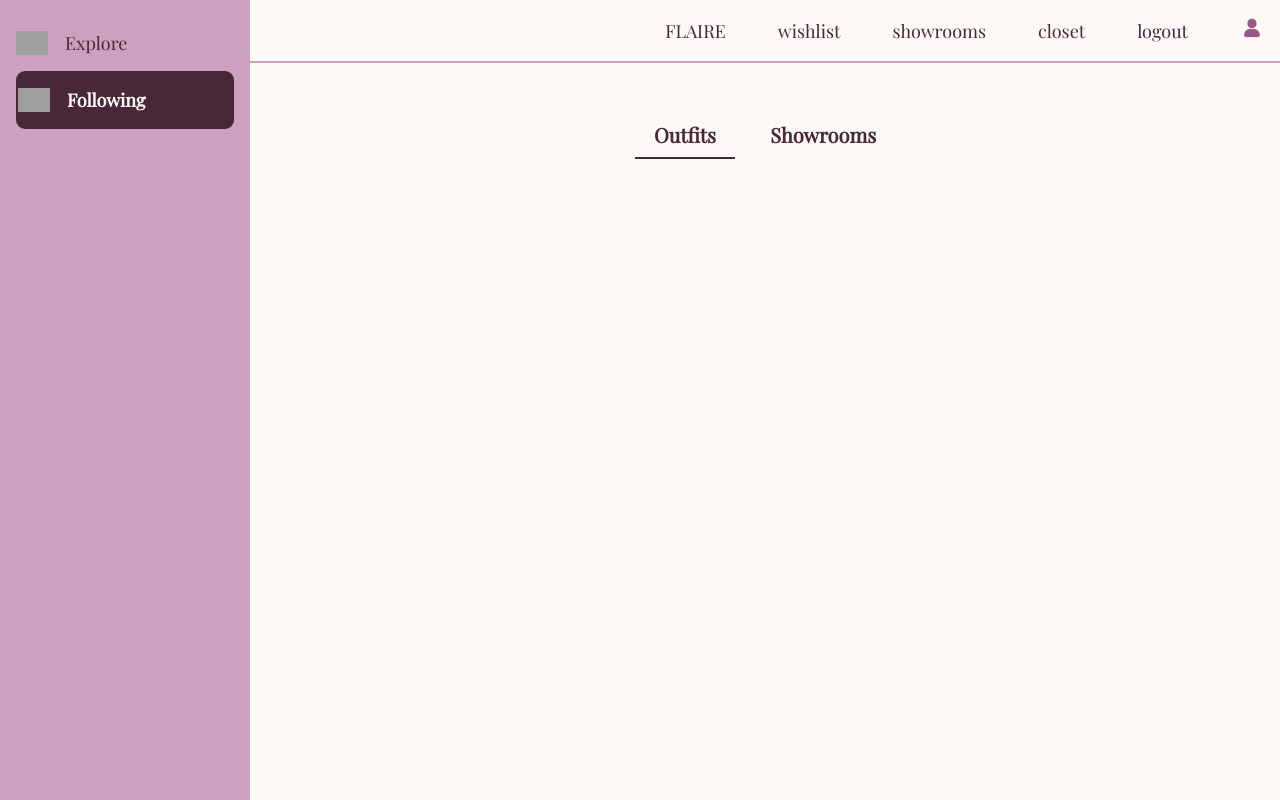
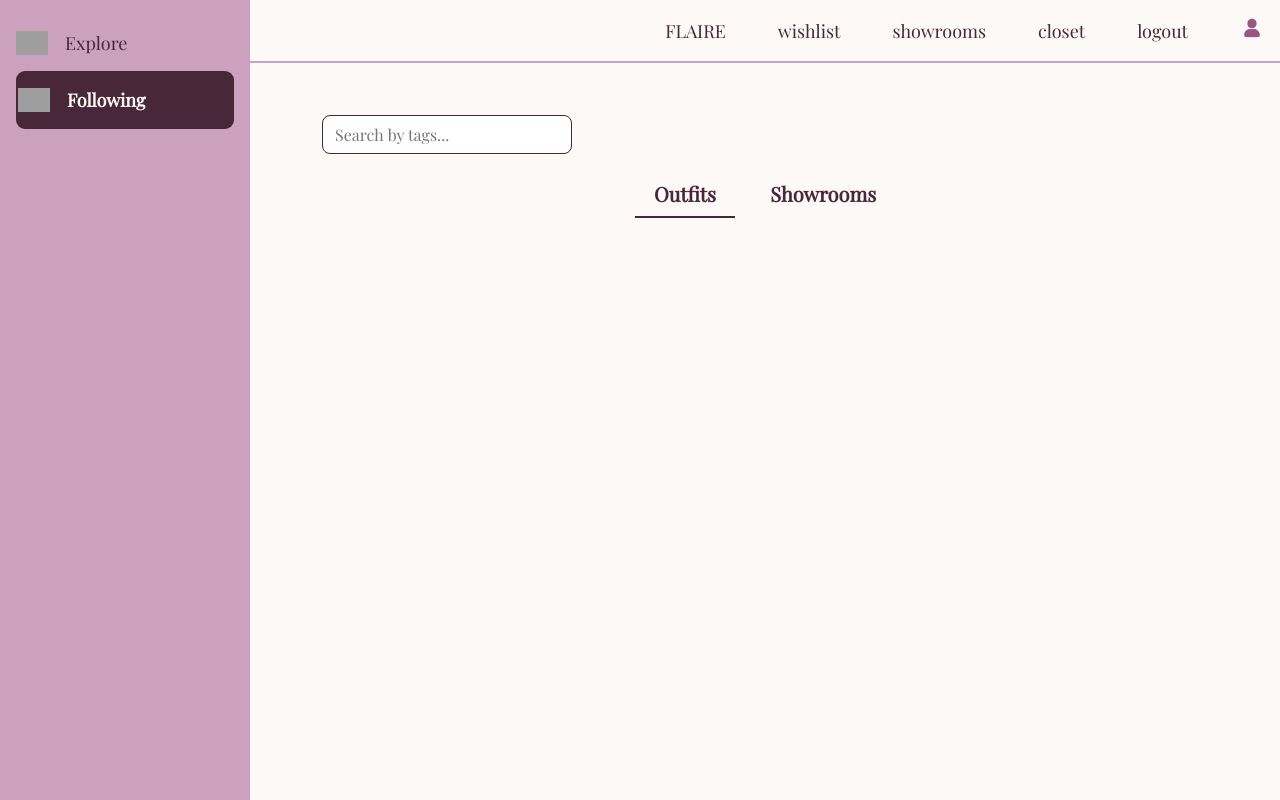
Before and after one commit to ninasandejas/FLAIRE_CSCI42, a Django app: page /social/following/ in a window 1280 px wide. Run offline with Django 3.2, Linux system fonts and the light colour scheme; the visitor is signed in with stand-in values (Sample User, id 1); data that the repository does not hold is empty; grey boxes are pictures that could not be loaded.

Commit message:
Added search bar: filter by tagging.

```diff
--- a/flaire/social/views.py
+++ b/flaire/social/views.py
@@ -5,11 +5,14 @@ from django.views.decorators.csrf import csrf_exempt
 from django.contrib.auth.decorators import login_required
 from django.contrib.auth.mixins import LoginRequiredMixin
 from django.shortcuts import render
+from django.db.models import Q
 from user_management.models import Profile
 from closet.models import ClothingItem, Comment, Outfit
 from showrooms.models import Showroom, ShowroomFollower, ShowroomCollaborator
 from .models import Follow
 import json
+
+
 
 
 @login_required
@@ -27,51 +30,98 @@ def following(request):
 
 class ExploreOutfitsGridView(LoginRequiredMixin, View):
     def get(self, request):
+        search = request.GET.get('search', '').strip().lower()
         outfits = Outfit.objects.all().order_by("-date_created")
 
-        image_data = [{"id": outfit.id, "url": outfit.image.url if outfit.image else ""} for outfit in outfits]
+        if search:
+            outfits = outfits.filter(
+                Q(caption__icontains=search) |
+                Q(tags__name__icontains=search)
+            ).distinct()
+
+        image_data = [
+            {
+                "id": outfit.id,
+                "url": outfit.image.url if outfit.image else "",
+                "tags": [tag.name for tag in outfit.tags.all()]
+            }
+            for outfit in outfits
+        ]
         return JsonResponse({"images": image_data})
+
 
 class ExploreShowroomsGridView(LoginRequiredMixin, View):
     def get(self, request):
+        search = request.GET.get('search', '').strip().lower()
         showrooms = Showroom.objects.all().order_by("-date_updated")
+
+        if search:
+            showrooms = showrooms.filter(
+                Q(title__icontains=search) |
+                Q(tags__name__icontains=search)
+            ).distinct()
+
         image_data = [
             {
                 "id": showroom.id,
                 "slug": showroom.slug,
                 "title": showroom.title,
                 "cover_image": showroom.cover_image.url if showroom.cover_image else "",
+                "tags": [tag.name for tag in showroom.tags.all()]
             }
-        for showroom in showrooms
+            for showroom in showrooms
         ]
         return JsonResponse({"images": image_data})
 
 
 class FollowingOutfitsGridView(LoginRequiredMixin, View):
     def get(self, request):
+        search = request.GET.get('search', '').strip().lower()
         following_ids = Follow.objects.filter(follower=request.user.profile).values_list('following_id', flat=True)
         following_profiles = Profile.objects.filter(id__in=following_ids)
         outfits = Outfit.objects.filter(owner__in=following_profiles).order_by("-date_created")
 
-        image_data = [{"id": outfit.id, "url": outfit.image.url if outfit.image else ""} for outfit in outfits]
+        if search:
+            outfits = outfits.filter(
+                Q(caption__icontains=search) |
+                Q(tags__name__icontains=search)
+            ).distinct()
+
+        image_data = [
+            {
+                "id": outfit.id,
+                "url": outfit.image.url if outfit.image else "",
+                "tags": [tag.name for tag in outfit.tags.all()]
+            }
+            for outfit in outfits
+        ]
         return JsonResponse({"images": image_data})
 
 
 class FollowingShowroomsGridView(LoginRequiredMixin, View):
     def get(self, request):
+        search = request.GET.get('search', '').strip().lower()
         following_showrooms = ShowroomFollower.objects.filter(profile=request.user.profile)
         following_showroom_ids = following_showrooms.values_list('showroom_id', flat=True)
         collaborator_showrooms = ShowroomCollaborator.objects.filter(collaborator=request.user.profile)
         collaborator_showroom_ids = collaborator_showrooms.values_list('showroom_id', flat=True)
         showroom_ids = following_showroom_ids.union(collaborator_showroom_ids)
         showrooms = Showroom.objects.filter(id__in=showroom_ids).order_by("-date_updated")
+
+        if search:
+            showrooms = showrooms.filter(
+                Q(title__icontains=search) |
+                Q(tags__name__icontains=search)
+            ).distinct()
+
         image_data = [
             {
                 "id": showroom.id,
                 "slug": showroom.slug,
                 "title": showroom.title,
                 "cover_image": showroom.cover_image.url if showroom.cover_image else "",
+                "tags": [tag.name for tag in showroom.tags.all()]
             }
-        for showroom in showrooms
+            for showroom in showrooms
         ]
         return JsonResponse({"images": image_data})
--- a/flaire/static/css/social/social.css
+++ b/flaire/static/css/social/social.css
@@ -21,6 +21,19 @@
   color: #482738;
 }
 
+.search-container {
+  padding: 20px 40px 0;
+  text-align: left;
+}
+
+#search-bar {
+  padding: 8px 12px;
+  font-size: 1rem;
+  border: 1px solid #482738;
+  border-radius: 8px;
+  width: 250px;
+}
+
 /* ======= Outfits Grid ======= */
 #outfits-grid {
   display: grid;
@@ -40,7 +53,7 @@
 
 .outfit-image {
   max-width: 100%;
-  height: auto;
+  height: 350px;
   object-fit: cover;
   border-radius: 8px;
 }
@@ -67,7 +80,7 @@
 
 .showroom-image {
   width: 100%;
-  height: auto;
+  height: 350px;
   object-fit: cover;
   border-radius: 8px;
 }
--- a/flaire/static/js/social/following.js
+++ b/flaire/static/js/social/following.js
@@ -3,6 +3,7 @@ document.addEventListener("DOMContentLoaded", () => {
   const showroomTab = document.getElementById("following-showrooms-tab");
   const outfitsGrid = document.getElementById("outfits-grid");
   const showroomsGrid = document.getElementById("showrooms-grid");
+  const searchInput = document.getElementById("search-bar");
 
   const activateTab = (tabToActivate) => {
     [outfitTab, showroomTab].forEach(tab => tab.classList.remove("active"));
@@ -29,8 +30,22 @@ document.addEventListener("DOMContentLoaded", () => {
 
   loadOutfits();
 
-  function loadOutfits() {
-    fetch(`/social/following-outfits/`)
+  searchInput.addEventListener("input", () => {
+    const searchQuery = searchInput.value.trim().toLowerCase();
+    if (outfitTab.classList.contains("active")) {
+      loadOutfits(searchQuery);
+    } else if (showroomTab.classList.contains("active")) {
+      loadShowrooms(searchQuery);
+    }
+  });
+
+  function loadOutfits(searchQuery = "") {
+    let url = "/social/following-outfits/";
+    if (searchQuery) {
+      url += `?search=${encodeURIComponent(searchQuery)}`;
+    }
+
+    fetch(url)
       .then(res => res.json())
       .then(data => {
         outfitsGrid.innerHTML = "";
@@ -56,15 +71,20 @@ document.addEventListener("DOMContentLoaded", () => {
           });
         });
       })
-      .catch(err => console.error("Error loading following outfits:", err));
+      .catch(err => console.error("Error loading outfits:", err));
   }
 
-  function loadShowrooms() {
-    fetch(`/social/following-showrooms/`)
+  function loadShowrooms(searchQuery = "") {
+    let url = "/social/following-showrooms/";
+    if (searchQuery) {
+      url += `?search=${encodeURIComponent(searchQuery)}`;
+    }
+
+    fetch(url)
       .then(res => res.json())
       .then(data => {
-        showroomsGrid.innerHTML = "";
-        data.images.forEach(showroom => {
+          showroomsGrid.innerHTML = "";
+          data.images.forEach(showroom => {
           const img = document.createElement("img");
           img.src = showroom.cover_image;
           img.alt = showroom.title;
--- a/flaire/templates/social/explore.html
+++ b/flaire/templates/social/explore.html
@@ -8,6 +8,10 @@
 {% block content %}
 
 {% if request.user.is_authenticated %}
+
+<div class="search-container">
+  <input type="text" id="search-bar" placeholder="Search by tags..." />
+</div>
 
 <div class="tab-bar">
   <button id="explore-outfits-tab" class="tab active"><h2>Outfits</h2> </button>
--- a/flaire/templates/social/following.html
+++ b/flaire/templates/social/following.html
@@ -8,6 +8,10 @@
 {% block content %}
 
 {% if request.user.is_authenticated %}
+
+<div class="search-container">
+  <input type="text" id="search-bar" placeholder="Search by tags..." />
+</div>
 
 <div class="tab-bar">
   <button id="following-outfits-tab" class="tab active"><h2>Outfits</h2> </button>
@@ -50,8 +54,6 @@
           {% endif %}
           <div id="modal-comments-list"></div>
         </div>
-
-        <!-- listed items section -->
         <div id="modal-listed-items" class="hidden"></div>
       </div>
     </div>
```
Also changed, not shown: flaire/static/js/social/explore.js (+27 -4 lines).
